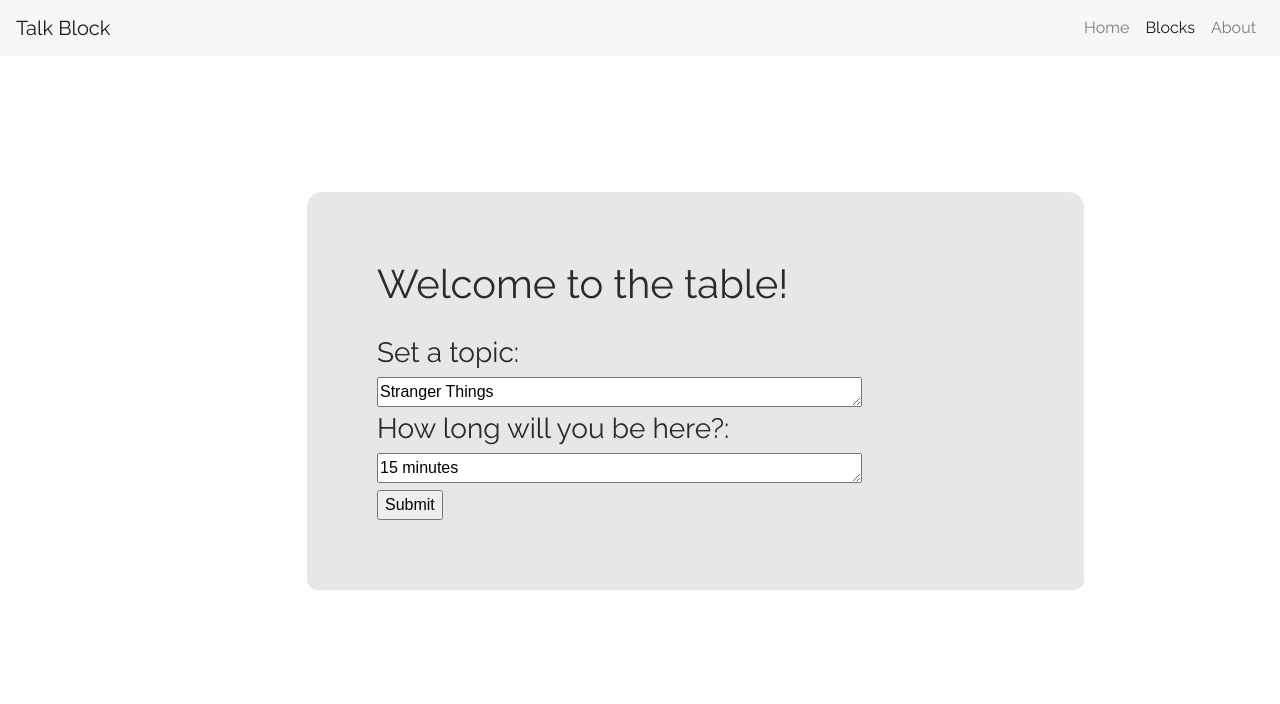
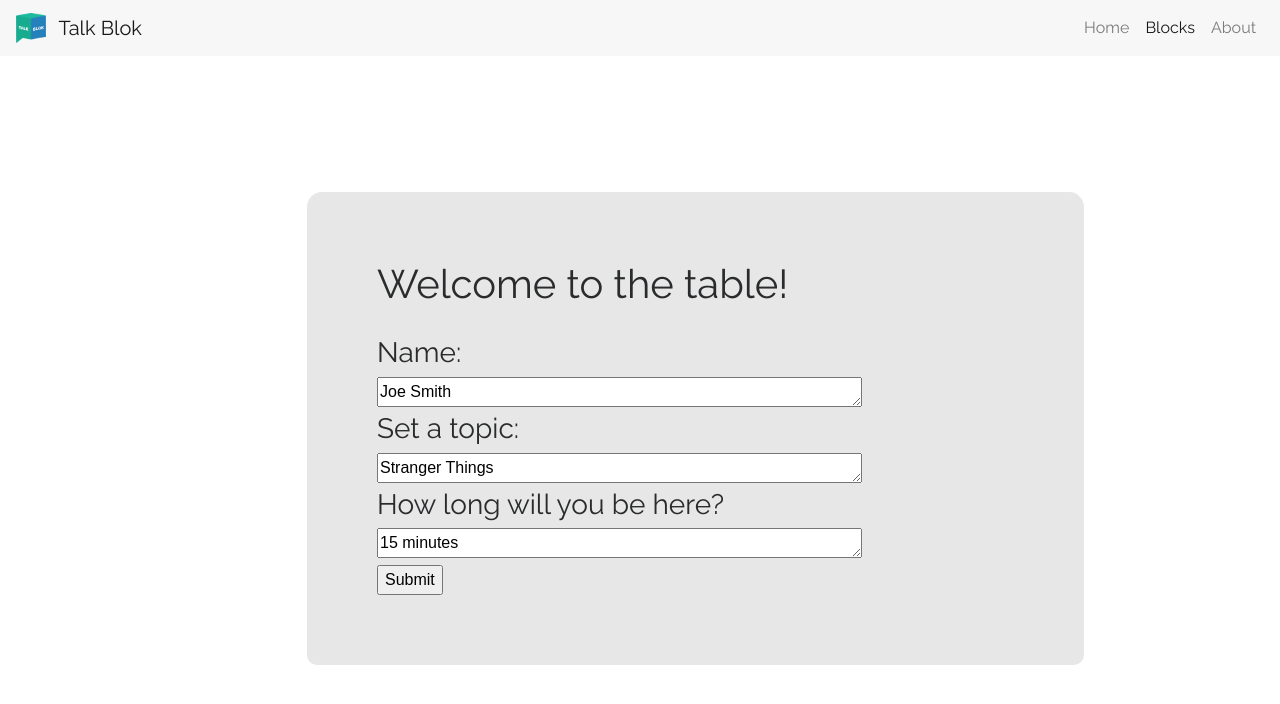
Before and after one commit to de6eling/talk-block, a website: page table.html in a window 1280 px wide. Shown: the top 704 px of the page. Drawn offline with Linux system fonts and the light colour scheme; files whose address does not match are found by name.

Commit message:
fixed links and header on table page

```diff
--- a/table.html
+++ b/table.html
@@ -17,7 +17,10 @@
         <button class="navbar-toggler navbar-toggler-right" type="button" data-toggle="collapse" data-target="#navbarNav" aria-controls="navbarNav" aria-expanded="false" aria-label="Toggle navigation">
             <span class="navbar-toggler-icon"></span>
         </button>
-        <a class="navbar-brand" href="#">Talk Block</a>
+        <a class="navbar-brand" href="#">
+            <img src="images/talkblok_v1.png" width="30" height="30" style="margin-right: 8px" class="d-inline-block align-top" alt="">
+            Talk Blok
+        </a>
         <div class="collapse navbar-collapse justify-content-end" id="navbarNav">
             <ul class="navbar-nav">
                 <li class="nav-item ">
@@ -36,10 +39,13 @@
         <div class="total">
             <h1> Welcome to the table!</h1>
             <br />
+            <h3>Name:</h3>
+            <textarea rows="1" cols="50">Joe Smith</textarea>
+            <br />
             <h3>Set a topic:</h3>
             <textarea rows="1" cols="50">Stranger Things</textarea>
             <br />
-            <h3>How long will you be here?:</h3>
+            <h3>How long will you be here?</h3>
             <textarea rows="1" cols="50">15 minutes</textarea>
             <form action="./blocks.html">
                 <input type="submit" value="Submit" />
```
Also changed, not shown: blocks.html (+5 -5 lines).
